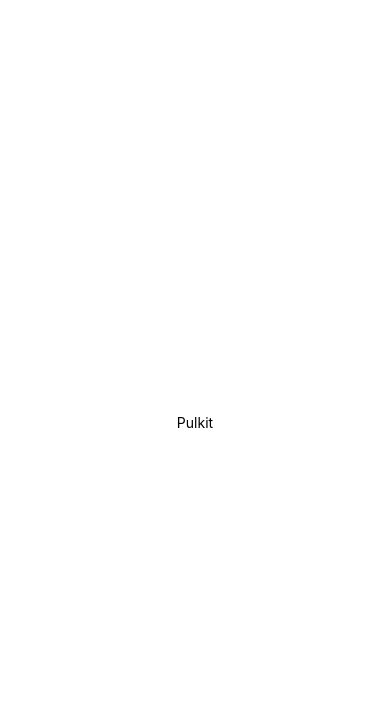
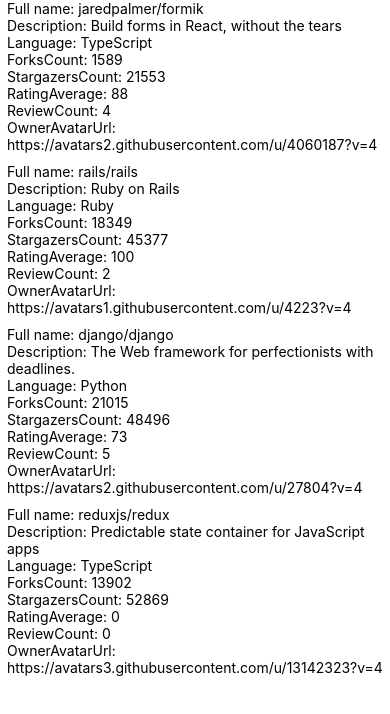
Before and after one commit to Pulkitxm/rate-repository-app, a React Native app: screen / in a window 390 px wide. Shown: the top 714 px of the page. Built offline with nearby package versions, Linux system fonts and the light colour scheme.

Commit message:
p10q3 reviewed repositories list

```diff
--- a/App.js
+++ b/App.js
@@ -1,10 +1,10 @@
 import { StatusBar } from 'expo-status-bar';
-import { StyleSheet, Text, View } from 'react-native';
-
+import { Alert, Pressable, StyleSheet, Text, View } from 'react-native';
+import RepositoryList from './src/components/RepositoryList';
 export default function App() {
   return (
     <View style={styles.container}>
-      <Text>Pulkit</Text>
+      <RepositoryList/>
       <StatusBar style="auto" />
     </View>
   );
--- /dev/null
+++ b/src/components/RepositoryItem.jsx
@@ -0,0 +1,34 @@
+import React from 'react'
+import { View, Text } from 'react-native'
+const RepositoryItem = ({ item }) => {
+    return (
+        <View style={{paddingLeft:7,paddingRight:7}}>
+            <Text>
+                Full name: {item.fullName}
+            </Text>
+            <Text>
+                Description: {item.description}
+            </Text>
+            <Text>
+                Language: {item.language}
+            </Text>
+            <Text>
+                ForksCount: {item.forksCount}
+            </Text>
+            <Text>
+                StargazersCount: {item.stargazersCount}
+            </Text>
+            <Text>
+                RatingAverage: {item.ratingAverage}
+            </Text>
+            <Text>
+                ReviewCount: {item.reviewCount}
+            </Text>
+            <Text>
+                OwnerAvatarUrl: {item.ownerAvatarUrl}
+            </Text>
+        </View>
+    )
+}
+
+export default RepositoryItem;
--- /dev/null
+++ b/src/components/RepositoryList.jsx
@@ -0,0 +1,73 @@
+import { FlatList, View, StyleSheet } from 'react-native';
+import RepositoryItem from './RepositoryItem'
+const styles = StyleSheet.create({
+    separator: {
+        height: 10,
+    },
+});
+
+const repositories = [
+    {
+        id: 'jaredpalmer.formik',
+        fullName: 'jaredpalmer/formik',
+        description: 'Build forms in React, without the tears',
+        language: 'TypeScript',
+        forksCount: 1589,
+        stargazersCount: 21553,
+        ratingAverage: 88,
+        reviewCount: 4,
+        ownerAvatarUrl: 'https://avatars2.githubusercontent.com/u/4060187?v=4',
+    },
+    {
+        id: 'rails.rails',
+        fullName: 'rails/rails',
+        description: 'Ruby on Rails',
+        language: 'Ruby',
+        forksCount: 18349,
+        stargazersCount: 45377,
+        ratingAverage: 100,
+        reviewCount: 2,
+        ownerAvatarUrl: 'https://avatars1.githubusercontent.com/u/4223?v=4',
+    },
+    {
+        id: 'django.django',
+        fullName: 'django/django',
+        description: 'The Web framework for perfectionists with deadlines.',
+        language: 'Python',
+        forksCount: 21015,
+        stargazersCount: 48496,
+        ratingAverage: 73,
+        reviewCount: 5,
+        ownerAvatarUrl: 'https://avatars2.githubusercontent.com/u/27804?v=4',
+    },
+    {
+        id: 'reduxjs.redux',
+        fullName: 'reduxjs/redux',
+        description: 'Predictable state container for JavaScript apps',
+        language: 'TypeScript',
+        forksCount: 13902,
+        stargazersCount: 52869,
+        ratingAverage: 0,
+        reviewCount: 0,
+        ownerAvatarUrl: 'https://avatars3.githubusercontent.com/u/13142323?v=4',
+    },
+];
+
+const ItemSeparator = () => <View style={styles.separator} />;
+
+const RepositoryList = () => {
+    return (
+        <FlatList
+            data={repositories}
+            ItemSeparatorComponent={ItemSeparator}
+            renderItem={({ item, index, separators }) => (
+                <RepositoryItem
+                    key={index}
+                    item={item}
+                />
+            )}
+        />
+    );
+};
+
+export default RepositoryList;
```
Also changed, not shown: 1 other file (tests, documents, lock files or other folders).
